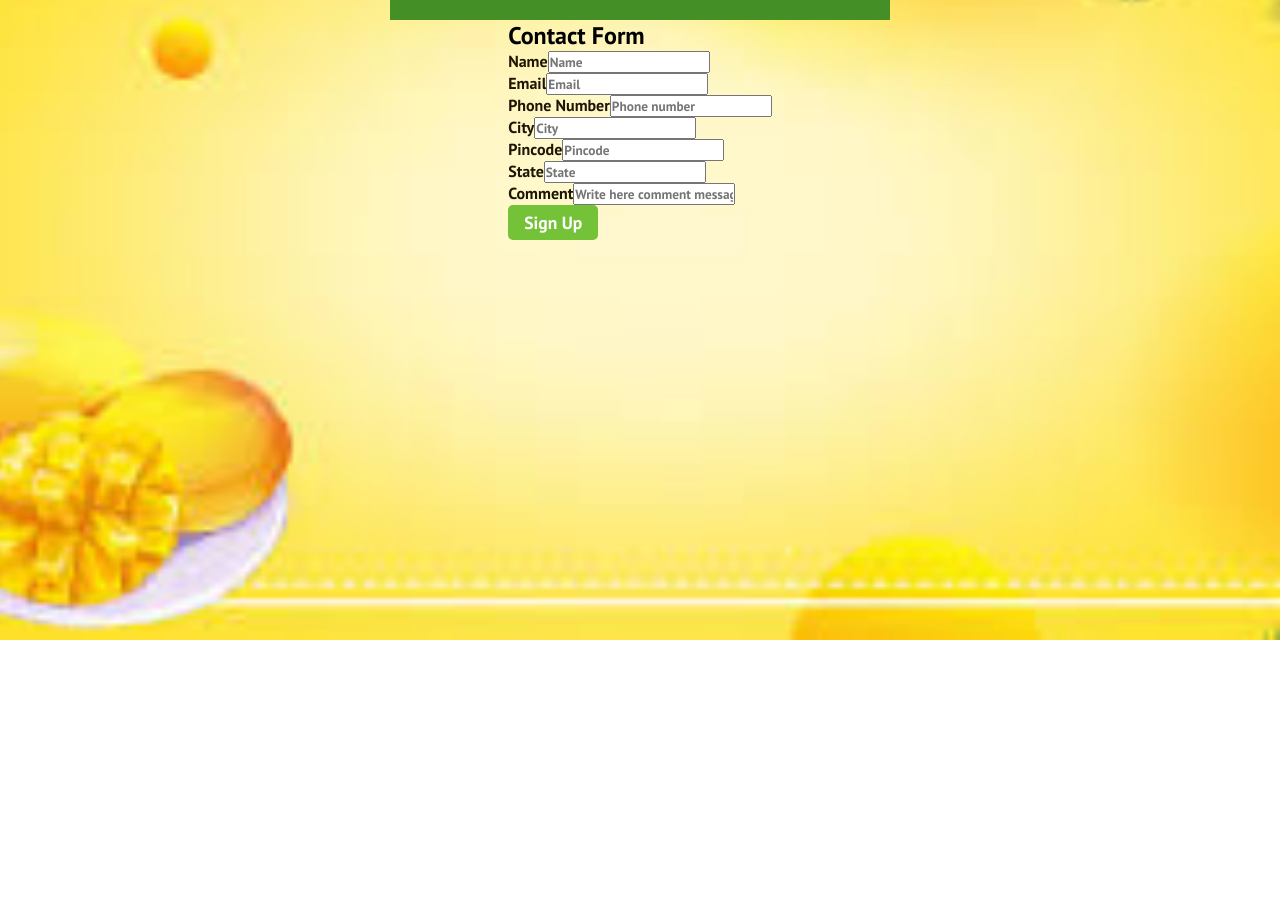
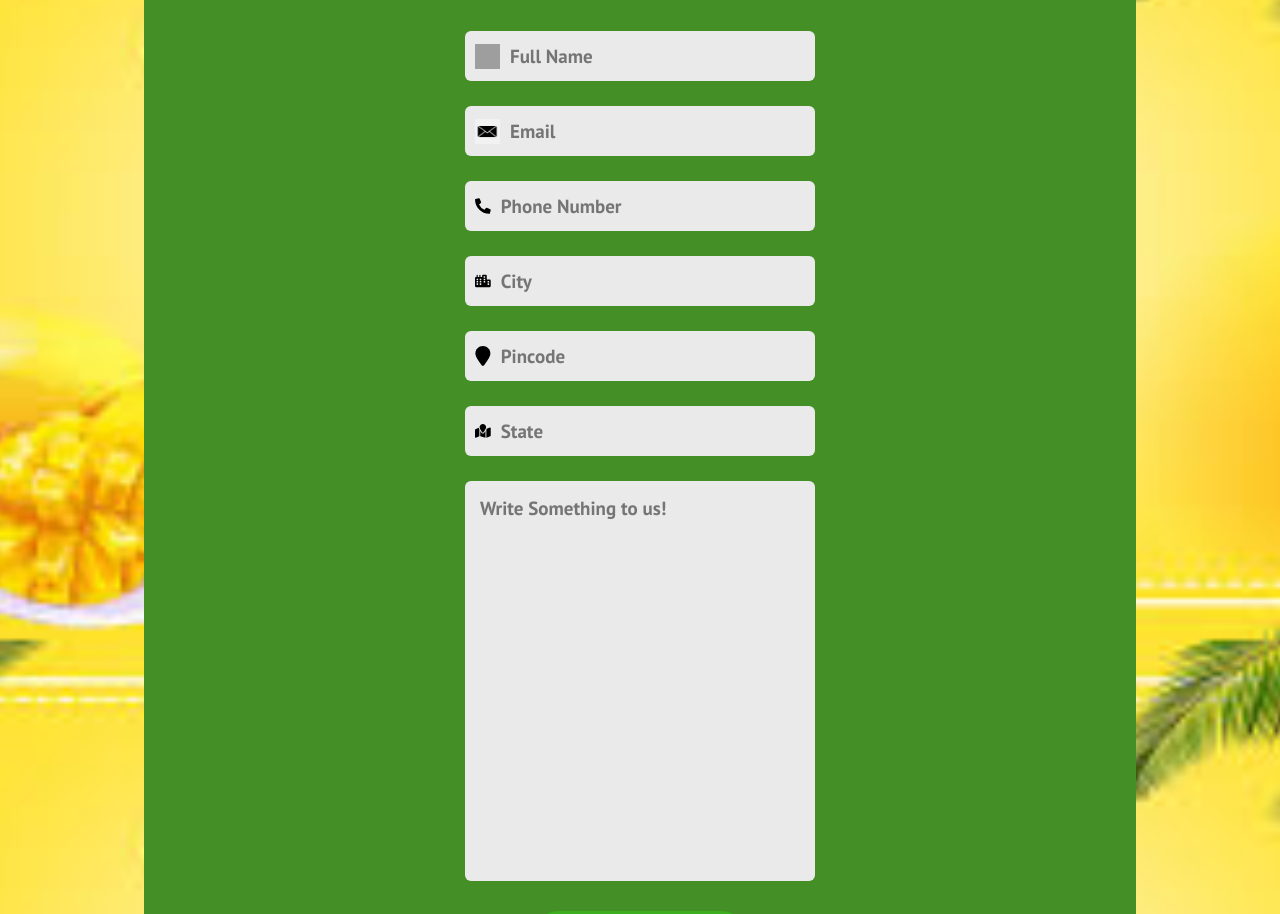
Before and after one commit to w3-80717/rmimango, a React (Create React App) app: page /contactus in a window 1280 px wide. Shown: the part 240-1154 px from the top of the page. Before the commit the page ends 880 px from the top, so only its background shows below. Built offline with nearby package versions, Linux system fonts and the light colour scheme; grey boxes are pictures that could not be loaded.

Commit message:
contact page updated

```diff
--- a/src/App.css
+++ b/src/App.css
@@ -11,7 +11,7 @@
   padding: 20px;
   justify-content: center;
   align-items: center;
-  height: 100vh;
+  min-height: 100vh;
 
   background-position: center;
   background-repeat: no-repeat;
--- a/src/components/Contact.css
+++ b/src/components/Contact.css
@@ -1,11 +1,3 @@
-.contact{
-  display: flex;
-  justify-content: center;
-  align-items: center;
+.contactus .container{
+  width: 80%;
 }
-.contact label{
-  color: rgb(30, 21, 5);
-}
-.container .p{
-  text-size:30px;
-}
--- a/src/components/Contact.jsx
+++ b/src/components/Contact.jsx
@@ -1,60 +1,90 @@
-import React from 'react'
+import React from 'react';
+import { FaBox, FaPhoneAlt } from 'react-icons/fa';
+import { FaCity, FaLocationPin, FaMapLocation } from 'react-icons/fa6';
+import { useNavigate } from 'react-router-dom';
+import * as authService from '../service/authService';
+import './LoginSignUp.css';
 import './Contact.css'
-import Button from './Button'
 
-const Contact = () => {
+const LoginSignUp = () => {
+
+  // hooks
+  const navigate = useNavigate();
+
+  // authentication logics:
+  const emailRegex = /^(([^<>()\[\]\\.,;:\s@"]+(\.[^<>()\[\]\\.,;:\s@"]+)*)|(".+"))@((\[[0-9]{1,3}\.[0-9]{1,3}\.[0-9]{1,3}\.[0-9]{1,3}])|(([a-zA-Z\-0-9]+\.)+[a-zA-Z]{2,}))$/;
+
+  const handleRegister = () => {
+    const fullName = document.getElementById('fullName').value;
+
+    const email = document.getElementById('email').value;
+    const password = document.getElementById('password').value;
+    console.log(fullName, email, password);
+    if (!fullName || !/[a-zA-Z]+/.test(fullName)) {
+      alert('Full name is invalid!');
+      return;
+    }
+
+    if (!email || !emailRegex.test(email)) {
+      alert('Email incorrect Format!');
+      return;
+    }
+
+    authService.registerUser({ fullName, email, password }).then((data) => {
+      alert("Created Successfully. Please login using the credentials");
+    }).catch((err) => {
+      alert(err.message);
+    })
+  };
+
   return (
-       <div>
-        <p className='container'>Phone no: +91-22-48962640
+    <div className='container'>
+      <div className='header'>
+        <div className='text'>Contact Form</div>
+        <div className='underline'></div>
+      </div>
+      {
+        <>
+          <div className='inputs'>
+            <div></div>
+            <div className='input'>
+              <img className='input-icon' src='/images/person.png' alt="" />
+              <input type='text' id='fullName' placeholder='Full Name' />
+            </div>
+            <div className='input'>
+              <img className='input-icon' src='/images/email.png' alt="" />
+              <input type='email' id='email' placeholder='Email' />
+            </div>
 
-Email ID: support@blobcity.com
+            <div className='input'>
+              <FaPhoneAlt className='input-icon' size={20} />
+              <input type='number' minLength={10} maxLength={10} id='phone' placeholder='Phone Number' />
+            </div>
 
-Address: NIBR Corporate Park 1Aerocity, Andheri - Kurla Rd, Safed Pool, Shivaji Nagar, Jarimari, Saki Naka, Mumbai, Maharashtra 400072.
+            <div className='input'>
+              <FaCity className='input-icon' size={20} />
+              <input type='text' id='city' placeholder='City' />
+            </div>
+            <div className='input'>
+              <FaLocationPin className='input-icon' size={20} />
+              <input type='number' minLength={6} maxLength={6} id='pincode' placeholder='Pincode' />
+            </div>
+            <div className='input'>
+              <FaMapLocation className='input-icon' size={20} />
+              <input type='text' id='state' placeholder='State' />
+            </div>
+            <div className='input description-box'>
+              <textarea id='description' placeholder='Write Something to us!'></textarea>
+            </div>
+          </div>
+          <div className="submit-container">
+            <button className={"submit"} onClick={() => { handleRegister() }}>Contact</button>
+          </div>
+        </>
+      }
 
-Headquarters: WeWork, Enam Sambhav, C-20, G Block Rd, G Block BKC, Bandra Kurla Complex, Bandra East, Mumbai, Maharashtra 400051.</p>
-       <section className='contact'>
-      <form>
-        <h2>Contact Form</h2>
-        <div className='input-box'>
-          <label>Name</label>
-          <input type="text" className="field" placeholder="Name" required="" />
-        </div>
-
-        <div className='input-box'>
-          <label>Email</label>
-          <input type="text" className="field" placeholder="Email" required="" />
-        </div>
-
-        <div className='input-box'>
-          <label>Phone Number</label>
-          <input type="text" className="field" placeholder="Phone number" required="" />
-        </div>
-
-        <div className='input-box'>
-          <label>City</label>
-          <input type="text" className="field" placeholder="City" required="" />
-        </div>
-
-        <div className='input-box'>
-          <label>Pincode</label>
-          <input type="text" className="field" placeholder="Pincode" required="" />
-        </div>
-
-        <div className='input-box'></div>
-        <label>State</label>
-        <input type="text" className="field" placeholder="State" required="" />
-
-        <div className='input-box'>
-          <label>Comment</label>
-          <input type="text" className="field" placeholder="Write here comment message" required="" />
-        </div>
-
-        <Button type="submit">Send</Button>
-
-      </form>
-    </section>
     </div>
   )
 }
 
-export default Contact
+export default LoginSignUp
--- a/src/components/LoginSignUp.css
+++ b/src/components/LoginSignUp.css
@@ -38,7 +38,7 @@
     background: #eaeaea;
     border-radius: 6px;
 }
-.input input{
+.input input, .input textarea{
     height: 50px;
     width: 400px;
     background: transparent;
@@ -46,6 +46,9 @@
     outline: none;
     color: #797979;
     font-size: 19px;
+}
+.input textarea{
+    padding: 15px;
 }
 .container img{
     height: 25px;
@@ -86,3 +89,27 @@
     background: #cfc31d;
     color: #676767;
 }
+.input-icon{
+    margin-inline: 10px;
+}
+.input input::-webkit-outer-spin-button,
+.input input::-webkit-inner-spin-button {
+  -webkit-appearance: none;
+  margin: 0;
+}
+
+/* Firefox */
+.input input[type=number] {
+  -moz-appearance: textfield;
+}
+
+.description-box{
+    height: 400px;
+    align-items: flex-start;
+}
+
+.description-box textarea{
+    height: 100%;
+    width: 100%;
+    resize: none;
+}
```
Also changed, not shown: src/components/Contact2.jsx (added, +60 -0 lines).
